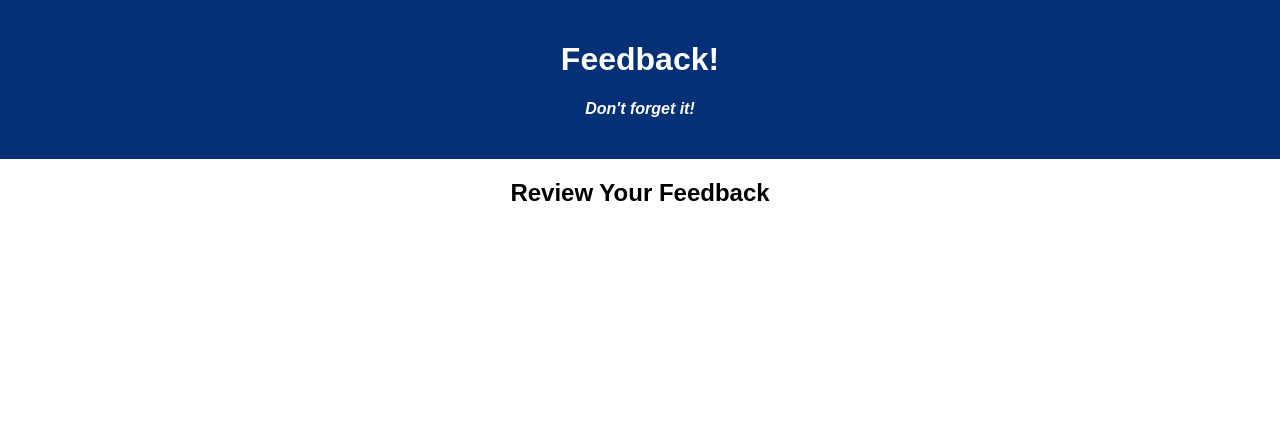
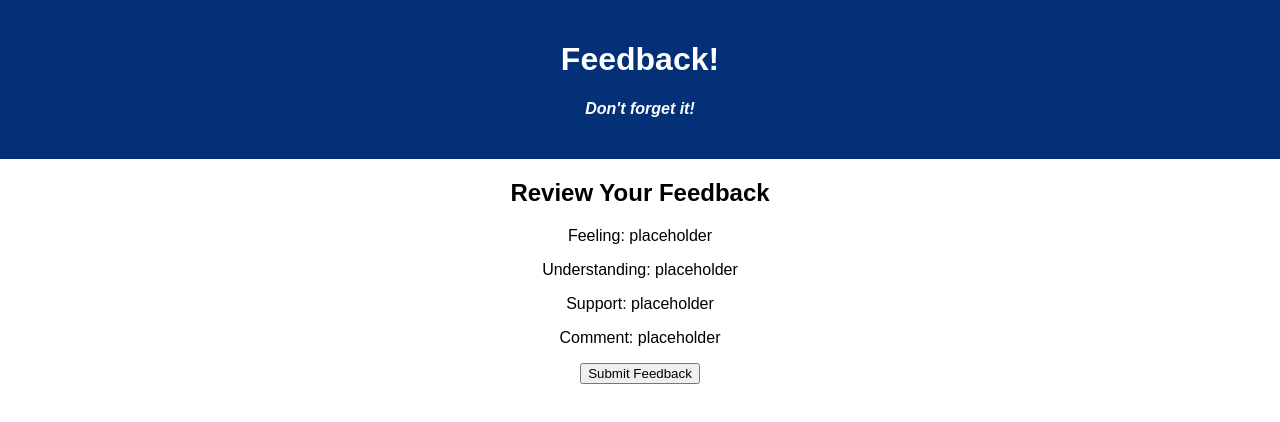
Before and after one commit to pthomas0309/weekend-redux-feedback-loop, a React (Create React App) app: page / in a window 1280 px wide. Shown: the top 422 px of the page. Built offline with nearby package versions, Linux system fonts and the light colour scheme.

Commit message:
review page display sample

```diff
--- a/src/components/Review/Review.jsx
+++ b/src/components/Review/Review.jsx
@@ -1,9 +1,19 @@
+import {useSelector} from 'react-redux';
+
 function Review() {
+
+    const feedback = useSelector(store => store.feedbackReducer);
+
+    console.log(feedback);
     return(
         <>
             <div>
                 <h2><strong>Review Your Feedback</strong></h2>
-
+                <p>Feeling: {feedback.feeling}</p>
+                <p>Understanding: {feedback.understanding}</p>
+                <p>Support: {feedback.support}</p>
+                <p>Comment: {feedback.comment}</p>
+                <button>Submit Feedback</button>
             </div>
         </>
     )
--- a/src/index.js
+++ b/src/index.js
@@ -14,8 +14,8 @@ import {Provider} from 'react-redux';
 import logger from 'redux-logger';
 
 // reducer to hold the feedback data
-const feedbackReducer = (state = {}, action) => {
-    console.log('feedbackReducer');
+const feedbackReducer = (state = {feeling: 'placeholder', understanding: 'placeholder', support: 'placeholder', comment: 'placeholder'}, action) => {
+    console.log('feedbackReducer', state);
     // switch operator will build the feedback
     // object based on action type
     switch(action.type){
```
